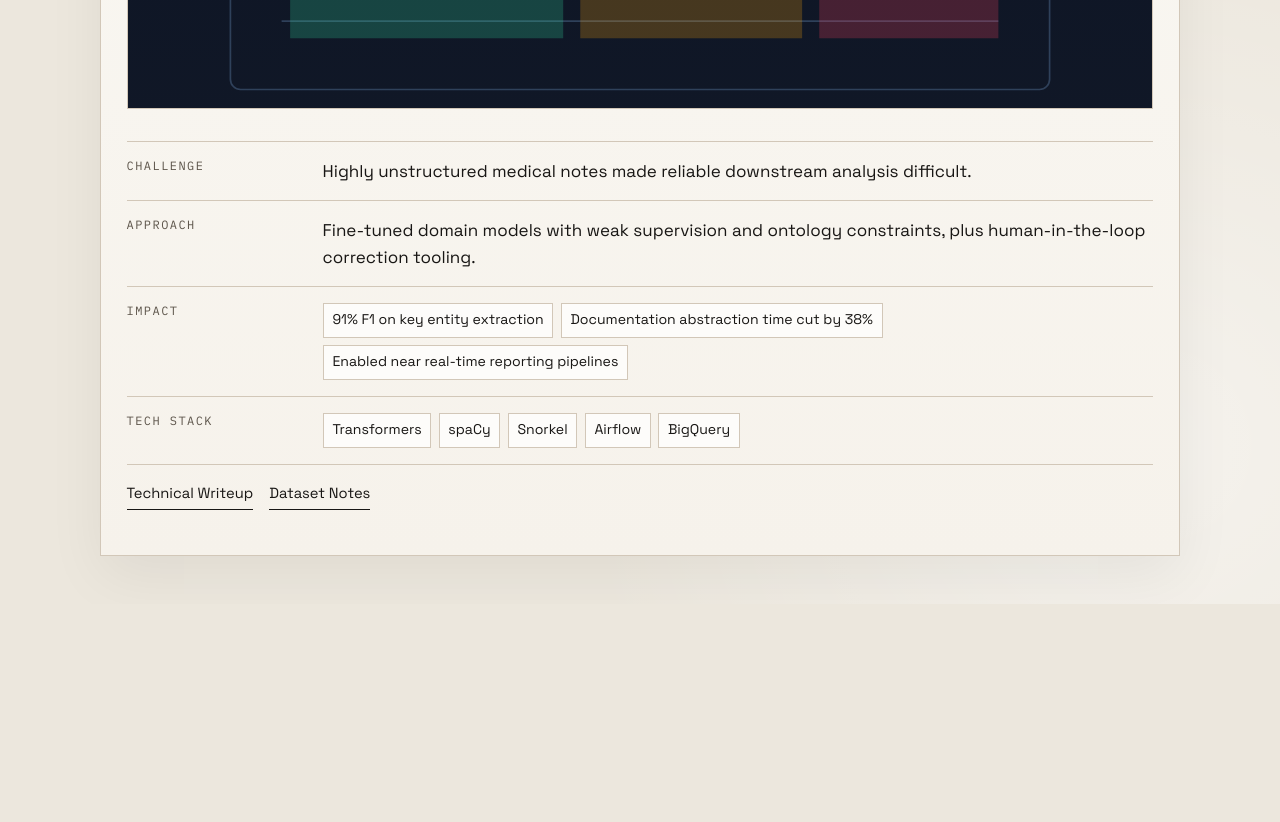
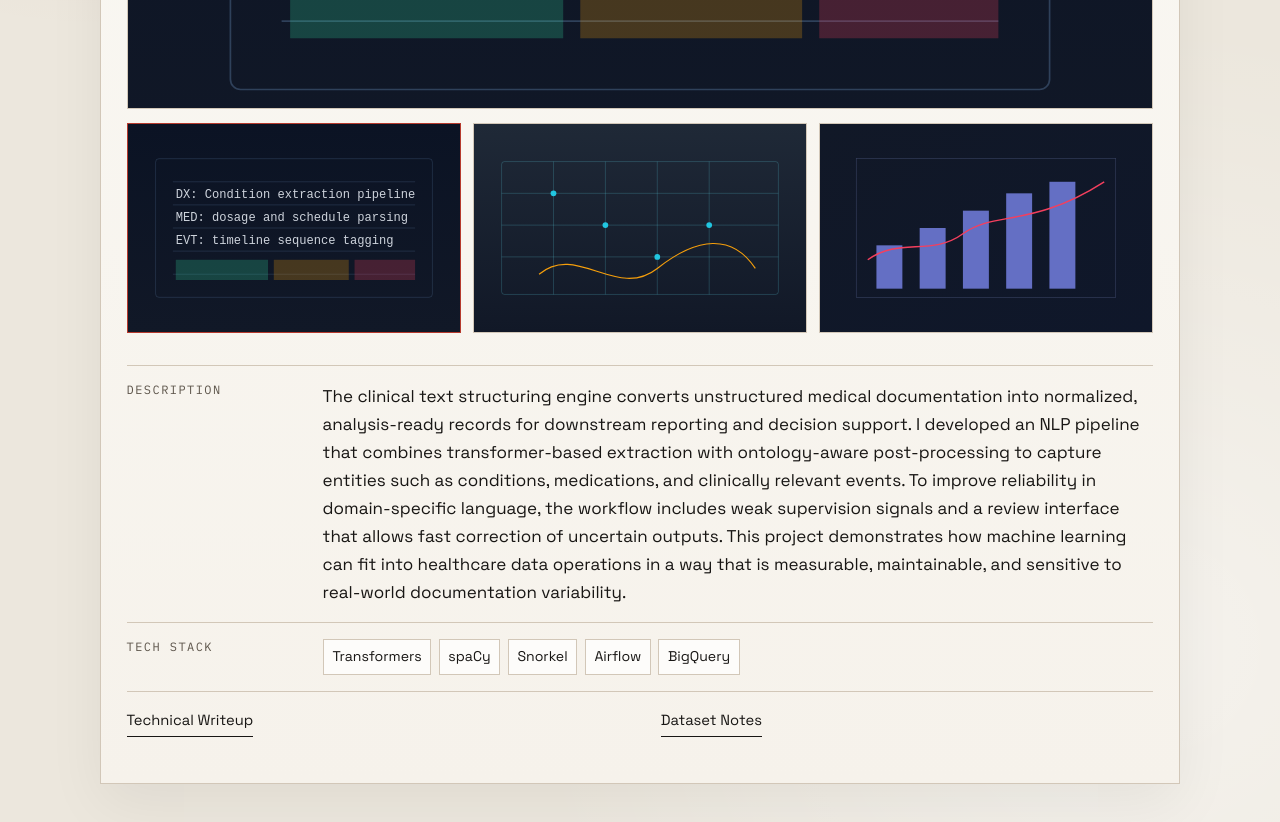
Before and after one commit to dautovicb/dautovicb.github.io, a React (Vite) app: page /projects/clinical-text-structuring in a window 1280 px wide. Shown: the part 720-1542 px from the top of the page. Before the commit the page ends 1324 px from the top, so only its background shows below. Built offline with nearby package versions, Linux system fonts and the light colour scheme.

Commit message:
add desqly project

```diff
--- a/src/App.css
+++ b/src/App.css
@@ -149,6 +149,7 @@ h1 {
   display: inline-flex;
   align-items: center;
   gap: 0.4rem;
+  margin-right: auto;
   color: var(--ink);
   text-decoration: none;
   border-bottom: 1px solid var(--ink);
@@ -287,6 +288,76 @@ h1 {
   transform: none;
 }
 
+.project-video {
+  width: 100%;
+  height: 100%;
+  display: block;
+  object-fit: cover;
+}
+
+.project-media {
+  margin-top: 0.9rem;
+  display: grid;
+  grid-template-columns: repeat(3, minmax(0, 1fr));
+  gap: 0.7rem;
+}
+
+.project-media-item {
+  margin: 0;
+  border: 1px solid var(--line);
+  overflow: hidden;
+  background: rgba(255, 255, 255, 0.72);
+  aspect-ratio: 16 / 10;
+  cursor: pointer;
+  padding: 0;
+  transition: border-color 0.2s ease, transform 0.2s ease;
+}
+
+.project-media-item:hover,
+.project-media-item:focus-visible {
+  border-color: #c2b59f;
+  transform: translateY(-1px);
+}
+
+.project-media-item.is-active {
+  border-color: var(--accent);
+}
+
+.project-media-item .project-thumbnail {
+  transform: none;
+}
+
+.project-video-thumb {
+  width: 100%;
+  height: 100%;
+  display: grid;
+  place-items: center;
+  position: relative;
+  background: linear-gradient(180deg, #1f2937 0%, #111827 100%);
+}
+
+.video-label {
+  color: #f9fafb;
+  font-family: var(--mono);
+  letter-spacing: 0.08em;
+  text-transform: uppercase;
+  font-size: 0.72rem;
+}
+
+.video-badge {
+  position: absolute;
+  right: 0.45rem;
+  bottom: 0.45rem;
+  font-family: var(--mono);
+  font-size: 0.68rem;
+  text-transform: uppercase;
+  letter-spacing: 0.08em;
+  border: 1px solid rgba(255, 255, 255, 0.7);
+  padding: 0.22rem 0.45rem;
+  color: #f9fafb;
+  background: rgba(17, 24, 39, 0.7);
+}
+
 .detail-grid {
   margin: 2rem 0 0;
   border-top: 1px solid var(--line);
@@ -312,9 +383,9 @@ h1 {
 .detail-grid dd {
   margin: 0;
   color: var(--ink);
+  line-height: 1.65;
 }
 
-.impact-list,
 .stack-list {
   list-style: none;
   margin: 0;
@@ -324,7 +395,6 @@ h1 {
   gap: 0.45rem;
 }
 
-.impact-list li,
 .stack-list li {
   border: 1px solid var(--line);
   padding: 0.35rem 0.55rem;
@@ -393,6 +463,10 @@ h1 {
     grid-template-columns: 1fr;
   }
 
+  .project-media {
+    grid-template-columns: 1fr;
+  }
+
   .detail-grid > div {
     grid-template-columns: 1fr;
     gap: 0.4rem;
--- a/src/data/projects.ts
+++ b/src/data/projects.ts
@@ -2,6 +2,15 @@ export type ProjectLink = {
   label: string
   href: string
 }
+
+export type ProjectMedia =
+  | string
+  | {
+      src: string
+      type?: 'image' | 'video'
+      poster?: string
+      label?: string
+    }
 
 export type Project = {
   slug: string
@@ -10,15 +19,14 @@ export type Project = {
   category: string
   thumbnail: string
   summary: string
-  challenge: string
-  approach: string
-  impact: string[]
+  description: string
+  media: ProjectMedia[]
   stack: string[]
   links: ProjectLink[]
 }
 
 export const profile = {
-  name: 'Beriz Dautovic',
+  name: 'Beriz Dautović',
   role: 'ML Engineer',
   shortBio:
     'Data Science and AI student with extensive software development experience, focused on applying AI to solve meaningful problems.',
@@ -28,7 +36,7 @@ export type Education = {
   degree: string
   institution: string
   year: string
-  note: string
+  note?: string
 }
 
 export const education: Education[] = [
@@ -47,44 +55,39 @@ export const education: Education[] = [
 
 export const projects: Project[] = [
   {
-    slug: 'multilingual-support-copilot',
-    title: 'Multilingual Support Copilot',
+    slug: 'desqly',
+    title: 'Desk Reservation Platform',
     year: '2025',
-    category: 'LLM Orchestration',
-    thumbnail: '/thumbnails/llm-copilot.svg',
+    category: 'Web Application',
+    thumbnail: '/thumbnails/desqly.png',
     summary:
-      'AI assistant that triages, translates, and drafts support responses across 11 languages.',
-    challenge:
-      'Rising ticket volume and inconsistent quality in non-English responses caused slower SLAs.',
-    approach:
-      'Built retrieval-augmented routing with language detection, intent-aware prompts, and confidence gates for human handoff.',
-    impact: [
-      '34% reduction in first-response time',
-      'CSAT improved from 4.1 to 4.6',
-      '72% auto-draft acceptance by human agents',
+      'Fullstack web application for managing desk reservations with interactive floor plans.',
+    description:
+      'Desqly is a fullstack reservation platform designed for hybrid offices that need a simple way to coordinate shared desks and team seating. The application combines role-based access, user management, an interactive floor plan experience, and real-time booking so teams can reserve spaces confidently without overlap. I built the end-to-end product from authentication and API design to UI.',
+    media: [
+      '/thumbnails/desqly.png',
+      '/thumbnails/llm-copilot.svg',
+      '/thumbnails/vision-maintenance.svg',
     ],
-    stack: ['Python', 'FastAPI', 'LangGraph', 'PostgreSQL', 'Docker'],
+    stack: ['ReactJS', '.NET', 'PostgreSQL', 'Docker', 'Keycloak'],
     links: [
-      { label: 'Case Study', href: '#' },
-      { label: 'Architecture', href: '#' },
+      { label: 'Website', href: 'https://desqly.app/' },
     ],
   },
   {
     slug: 'predictive-maintenance-vision',
-    title: 'Predictive Maintenance Vision System',
-    year: '2024',
-    category: 'Computer Vision',
+    title: 'Prayer Times Table (Vaktija)',
+    year: '2025',
+    category: 'Android tvOS',
     thumbnail: '/thumbnails/vision-maintenance.svg',
     summary:
-      'Defect detection pipeline combining image embeddings and time-series telemetry for failure forecasting.',
-    challenge:
-      'Unplanned downtime was costly and rule-based alarms could not reliably detect early failure patterns.',
-    approach:
-      'Designed a two-stage model: visual anomaly scoring plus temporal risk forecasting, with drift monitoring and retraining.',
-    impact: [
-      '26% fewer unplanned maintenance events',
-      '18-day average early warning horizon',
-      'Reduced false alarms by 41%',
+      'Offline prayer times table app for mosques built with React Native for Android TV.',
+    description:
+      'This project focuses on reducing unplanned machine downtime by combining computer vision and temporal forecasting in a single monitoring workflow. The system ingests production-line imagery and telemetry streams, computes anomaly signals from visual features, and feeds them into a risk model that estimates short- and mid-term failure probability. I designed data preprocessing, model training, and deployment packaging for low-latency inference, then added drift checks and retraining triggers to keep quality stable as equipment behavior changed. The result is a practical maintenance assistant that surfaces early warnings with explainable indicators rather than opaque alarms.',
+    media: [
+      '/thumbnails/vision-maintenance.svg',
+      '/thumbnails/desqly.png',
+      '/thumbnails/fraud-ranking.svg',
     ],
     stack: ['PyTorch', 'OpenCV', 'ONNX Runtime', 'Kafka', 'Azure ML'],
     links: [
@@ -100,14 +103,12 @@ export const projects: Project[] = [
     thumbnail: '/thumbnails/fraud-ranking.svg',
     summary:
       'Low-latency risk-scoring service for payment streams with explainability traces for analysts.',
-    challenge:
-      'Batch models caught fraud too late, and analysts lacked transparent reasoning for high-risk decisions.',
-    approach:
-      'Implemented feature-store online inference, calibrated boosting models, SHAP reason codes, and active-learning feedback loops.',
-    impact: [
-      '17% increase in fraud capture rate',
-      'Decision latency below 90ms at p95',
-      'Review workload reduced by 23%',
+    description:
+      'The fraud ranking service was built to score transactions in real time and prioritize analyst review queues with clear decision evidence. I implemented a low-latency inference path backed by online features, calibrated risk outputs, and explanation payloads so investigators could quickly understand why a payment was flagged. The architecture supports continuous feedback collection from analyst actions, making it possible to retrain and improve the model without disrupting production throughput. The overall system balances detection performance and operational usability, which is critical in environments where false positives directly impact customer experience.',
+    media: [
+      '/thumbnails/fraud-ranking.svg',
+      '/thumbnails/clinical-nlp.svg',
+      '/thumbnails/llm-copilot.svg',
     ],
     stack: ['XGBoost', 'Redis', 'Feast', 'Kubernetes', 'Prometheus'],
     links: [
@@ -123,14 +124,12 @@ export const projects: Project[] = [
     thumbnail: '/thumbnails/clinical-nlp.svg',
     summary:
       'Transformer NLP pipeline extracting conditions, medications, and events from clinical notes.',
-    challenge:
-      'Highly unstructured medical notes made reliable downstream analysis difficult.',
-    approach:
-      'Fine-tuned domain models with weak supervision and ontology constraints, plus human-in-the-loop correction tooling.',
-    impact: [
-      '91% F1 on key entity extraction',
-      'Documentation abstraction time cut by 38%',
-      'Enabled near real-time reporting pipelines',
+    description:
+      'The clinical text structuring engine converts unstructured medical documentation into normalized, analysis-ready records for downstream reporting and decision support. I developed an NLP pipeline that combines transformer-based extraction with ontology-aware post-processing to capture entities such as conditions, medications, and clinically relevant events. To improve reliability in domain-specific language, the workflow includes weak supervision signals and a review interface that allows fast correction of uncertain outputs. This project demonstrates how machine learning can fit into healthcare data operations in a way that is measurable, maintainable, and sensitive to real-world documentation variability.',
+    media: [
+      '/thumbnails/clinical-nlp.svg',
+      '/thumbnails/vision-maintenance.svg',
+      '/thumbnails/fraud-ranking.svg',
     ],
     stack: ['Transformers', 'spaCy', 'Snorkel', 'Airflow', 'BigQuery'],
     links: [
--- a/src/pages/ProjectPage.tsx
+++ b/src/pages/ProjectPage.tsx
@@ -1,9 +1,54 @@
+import { useEffect, useMemo, useState } from 'react'
 import { Link, useParams } from 'react-router-dom'
 import { projects } from '../data/projects'
+
+type ResolvedMediaItem = {
+  src: string
+  type: 'image' | 'video'
+  poster?: string
+  label?: string
+}
+
+const VIDEO_EXTENSIONS = ['.mp4', '.webm', '.ogg', '.mov']
+
+function inferMediaType(src: string): 'image' | 'video' {
+  const sourcePath = src.toLowerCase().split('?')[0]
+  return VIDEO_EXTENSIONS.some((ext) => sourcePath.endsWith(ext)) ? 'video' : 'image'
+}
 
 function ProjectPage() {
   const { slug } = useParams()
   const project = projects.find((item) => item.slug === slug)
+
+  const resolvedMedia = useMemo<ResolvedMediaItem[]>(() => {
+    if (!project) {
+      return []
+    }
+
+    return project.media.map((item) => {
+      if (typeof item === 'string') {
+        return {
+          src: item,
+          type: inferMediaType(item),
+        }
+      }
+
+      return {
+        src: item.src,
+        type: item.type ?? inferMediaType(item.src),
+        poster: item.poster,
+        label: item.label,
+      }
+    })
+  }, [project])
+
+  const [activeMediaIndex, setActiveMediaIndex] = useState(0)
+
+  useEffect(() => {
+    setActiveMediaIndex(0)
+  }, [slug])
+
+  const activeMedia = resolvedMedia[activeMediaIndex]
 
   if (!project) {
     return (
@@ -41,31 +86,74 @@ function ProjectPage() {
           <p className="lead">{project.summary}</p>
 
           <div className="project-hero-media">
-            <img
-              src={project.thumbnail}
-              alt={`${project.title} thumbnail`}
-              className="project-thumbnail"
-            />
+            {activeMedia ? (
+              activeMedia.type === 'video' ? (
+                <video
+                  key={activeMedia.src}
+                  className="project-video"
+                  controls
+                  preload="metadata"
+                  poster={activeMedia.poster}
+                >
+                  <source src={activeMedia.src} />
+                  Your browser does not support the video tag.
+                </video>
+              ) : (
+                <img
+                  src={activeMedia.src}
+                  alt={activeMedia.label ?? `${project.title} media ${activeMediaIndex + 1}`}
+                  className="project-thumbnail"
+                />
+              )
+            ) : (
+              <img
+                src={project.thumbnail}
+                alt={`${project.title} thumbnail`}
+                className="project-thumbnail"
+              />
+            )}
           </div>
+
+          <section className="project-media" aria-label="Project media gallery">
+            {resolvedMedia.map((mediaItem, index) => (
+              <button
+                key={`${project.slug}-media-${index}`}
+                type="button"
+                className={`project-media-item ${activeMediaIndex === index ? 'is-active' : ''}`}
+                onClick={() => setActiveMediaIndex(index)}
+                aria-label={`Show ${mediaItem.type} ${index + 1}`}
+                aria-pressed={activeMediaIndex === index}
+              >
+                {mediaItem.type === 'video' ? (
+                  <div className="project-video-thumb" aria-hidden="true">
+                    {mediaItem.poster ? (
+                      <img
+                        src={mediaItem.poster}
+                        alt=""
+                        className="project-thumbnail"
+                        loading="lazy"
+                      />
+                    ) : (
+                      <span className="video-label">Video</span>
+                    )}
+                    <span className="video-badge">Play</span>
+                  </div>
+                ) : (
+                  <img
+                    src={mediaItem.src}
+                    alt={mediaItem.label ?? `${project.title} media ${index + 1}`}
+                    className="project-thumbnail"
+                    loading="lazy"
+                  />
+                )}
+              </button>
+            ))}
+          </section>
 
           <dl className="detail-grid">
             <div>
-              <dt>Challenge</dt>
-              <dd>{project.challenge}</dd>
-            </div>
-            <div>
-              <dt>Approach</dt>
-              <dd>{project.approach}</dd>
-            </div>
-            <div>
-              <dt>Impact</dt>
-              <dd>
-                <ul className="impact-list">
-                  {project.impact.map((point) => (
-                    <li key={point}>{point}</li>
-                  ))}
-                </ul>
-              </dd>
+              <dt>Description</dt>
+              <dd>{project.description}</dd>
             </div>
             <div>
               <dt>Tech Stack</dt>
```
Also changed, not shown: public/thumbnails/desqly.png (added).
